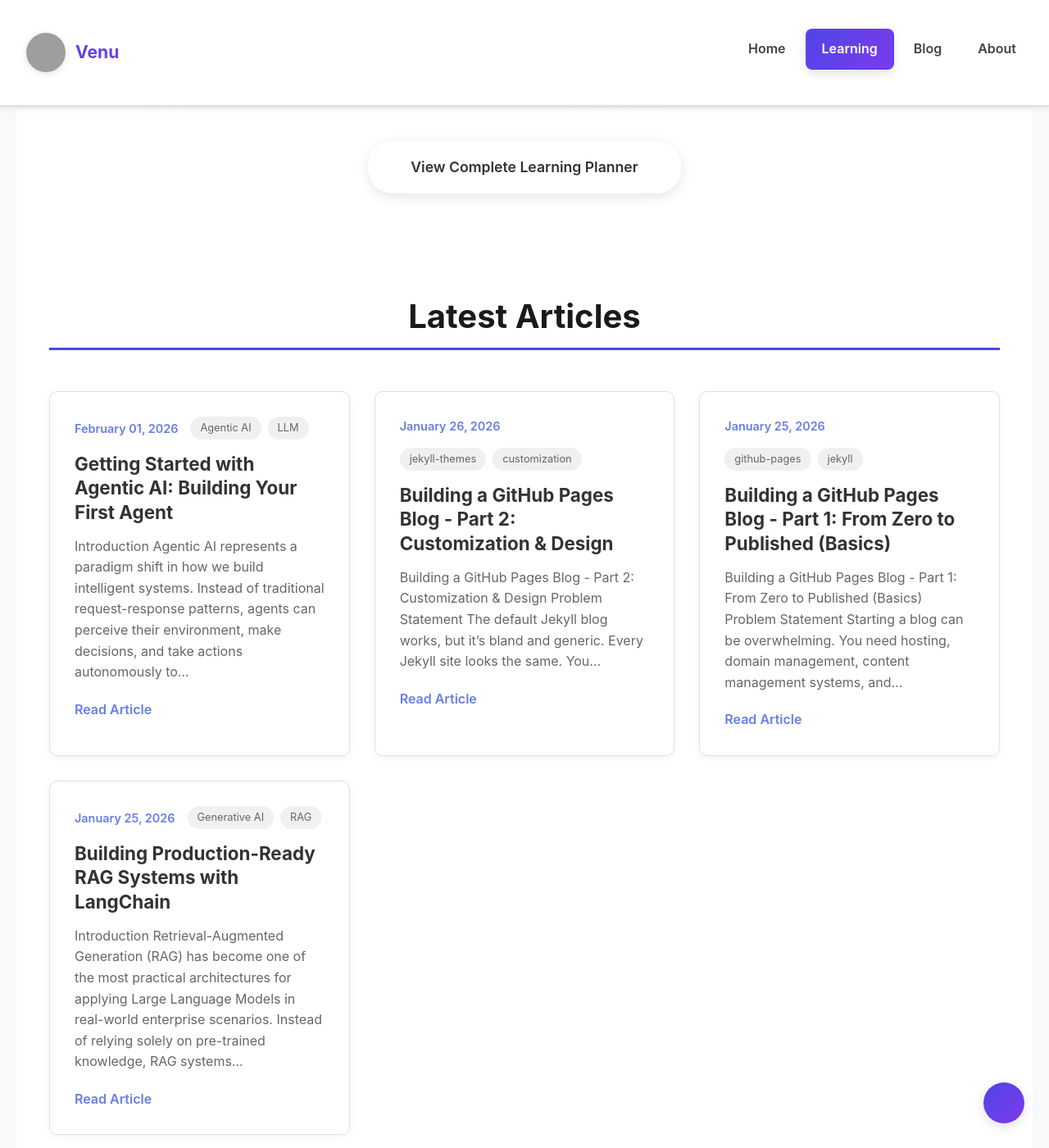
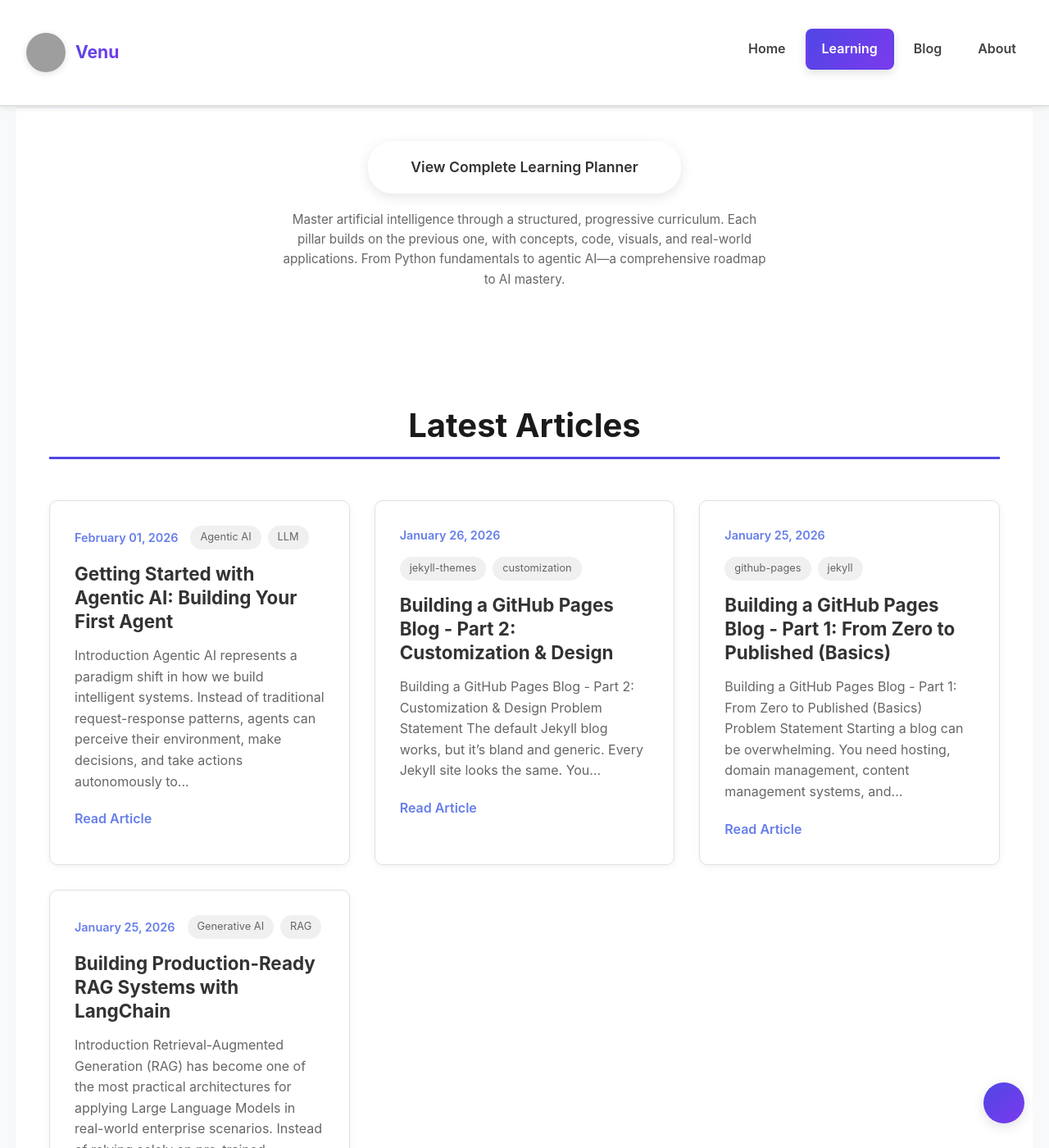
Before and after one commit to Madhavan11601828/madhavan11601828.github.io, a Jekyll site: the page built from index.md, in a window 1280 px wide and 1400 px high, scrolled down 2357 px. Shown: the whole window at 82% size. Built offline with Jekyll 4.4.1, drawn with Linux system fonts in a browser that asks for light colours; part of the change alters nothing that is shown; grey boxes are pictures that could not be loaded.

Commit message:
Feature: Add description under Learning Planner button
- Added 3-line description below the button
- Description matches the content from pillars page hero section
- Styled with gray text, proper spacing, and centered alignment
- Description explains the comprehensive AI learning roadmap

```diff
--- a/index.md
+++ b/index.md
@@ -104,6 +104,11 @@ layout: default
 <section class="planner-button-section">
   <div class="container">
     <a href="/pillars/" class="btn btn-planner btn-large">View Complete Learning Planner</a>
+    <p class="planner-description">
+      Master artificial intelligence through a structured, progressive curriculum.
+      Each pillar builds on the previous one, with concepts, code, visuals, and real-world applications.
+      From Python fundamentals to agentic AI—a comprehensive roadmap to AI mastery.
+    </p>
   </div>
 </section>
 
@@ -392,6 +397,16 @@ layout: default
   padding: 40px 20px;
   text-align: center;
   background: white;
+}
+
+.planner-description {
+  margin-top: 20px;
+  color: #666;
+  font-size: 0.95em;
+  line-height: 1.6;
+  max-width: 600px;
+  margin-left: auto;
+  margin-right: auto;
 }
 
 .pillars-view-all {
```
